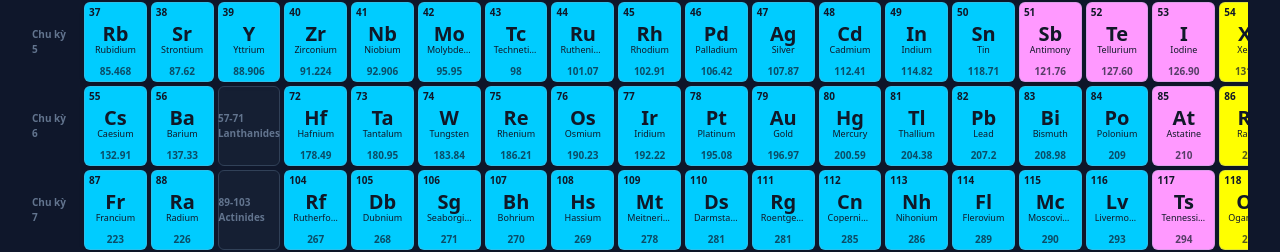
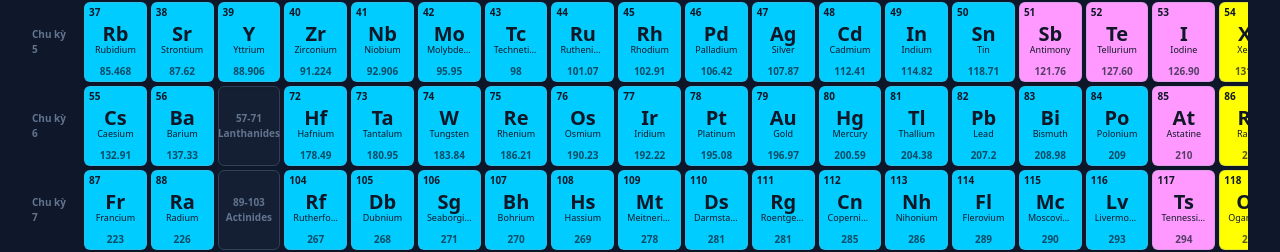
Before and after one commit to trinhngoctruc-oss/SmartPeriodic-Table, a React (Vite) app: page / in a window 1280 px wide. Shown: the part 561-813 px from the top of the page. Built offline with nearby package versions, Linux system fonts and the light colour scheme.

Commit message:
feat: Center text in Lanthanides/Actinides placeholders
Ensures the "Lanthanides" and "Actinides" placeholder text is centered within their respective grid cells for better visual presentation.

```diff
--- a/src/App.tsx
+++ b/src/App.tsx
@@ -110,7 +110,7 @@ export default function App() {
         if (p === 6 && g === 3) {
           grid.push(
             <div key="lanthanides-placeholder" className="flex items-center justify-center border border-slate-700 rounded-md bg-slate-800/50 text-[10px] text-slate-500 font-bold">
-              57-71 Lanthanides
+            <center> 57-71 Lanthanides</center>
             </div>
           );
           continue;
@@ -118,7 +118,7 @@ export default function App() {
         if (p === 7 && g === 3) {
           grid.push(
             <div key="actinides-placeholder" className="flex items-center justify-center border border-slate-700 rounded-md bg-slate-800/50 text-[10px] text-slate-500 font-bold">
-              89-103 Actinides
+              <center>89-103 Actinides </center>
             </div>
           );
           continue;
```
